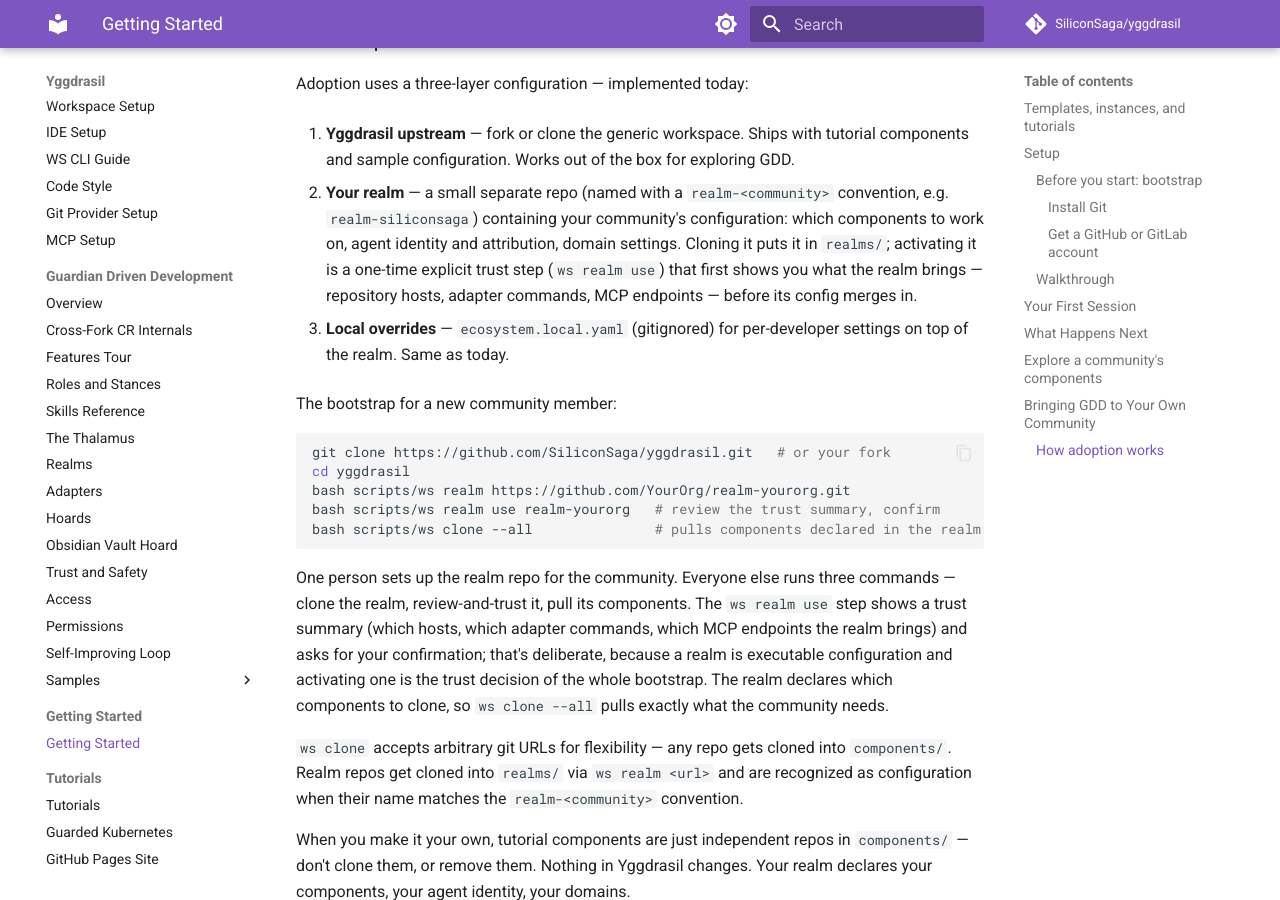
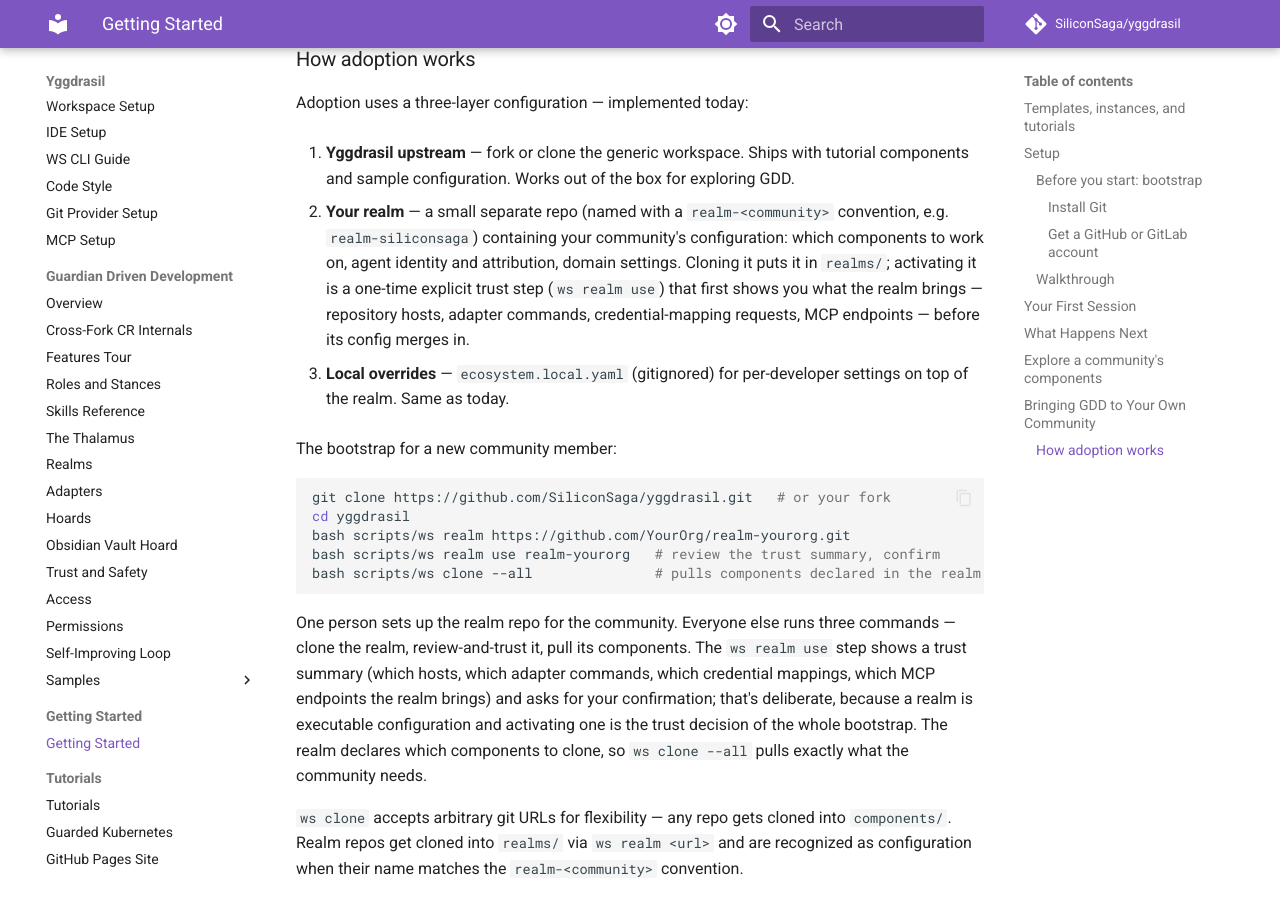
Before and after one commit to SiliconSaga/yggdrasil, an MkDocs documentation site: the page built from docs/getting-started/index.md, in a window 1280 px wide and 900 px high, scrolled down 5882 px. Built offline with MkDocs 1.6.1 and Material for MkDocs 9.7.7, drawn with Linux system fonts in a browser that asks for light colours; comment, search, counter and statistics services are not loaded; some of the changed text lies outside the part shown.

Commit message:
fix(security): PR #129 review round 2 — credentialed remotes, hermetic test sandbox, small hardening
Addresses the CodeRabbit + Copilot round on the second-pass push:

- git_remote_validate rejects HTTP(S) remotes with embedded userinfo credentials (redacted in the error) — a baked-in token would persist into .git/config and leak through process listings; tokens belong in .env, which ws injects per-process. SSH usernames (ssh://git@, git@host:) are identities, not credentials, and stay allowed — pinned by a test.
- The clone-fork test sandboxes unset inherited GIT_CONFIG_GLOBAL / XDG_CONFIG_HOME — a runner exporting either would point git past the HOME sandbox and back onto the real network (the mirror image of the git-2.32 hole the previous commit closed).
- getting-started's "explore a community's components" example gains the ws realm use step (the earlier section CodeRabbit caught outside the diff), and both trust-summary descriptions now list credential-mapping requests alongside hosts/adapters/MCP.
- ws-vscode builds the folders array as fully round-tripped JSON per iteration (no bracket append/strip), and its invalid-name error names the offending key — control-stripped first, since an invalid key is exactly the string that must not hit the terminal raw.
- MCP endpoint validation rejects whitespace anywhere in the URL, not just before the first slash.

Co-Authored-By: Claude Fable 5 <noreply@anthropic.com>

````diff
--- a/docs/getting-started/index.md
+++ b/docs/getting-started/index.md
@@ -173,7 +174,7 @@ Adoption uses a three-layer configuration — implemented today:
 
 1. **Yggdrasil upstream** — fork or clone the generic workspace. Ships with tutorial components and sample configuration. Works out of the box for exploring GDD.
 
-2. **Your realm** — a small separate repo (named with a `realm-<community>` convention, e.g. `realm-siliconsaga`) containing your community's configuration: which components to work on, agent identity and attribution, domain settings. Cloning it puts it in `realms/`; activating it is a one-time explicit trust step (`ws realm use`) that first shows you what the realm brings — repository hosts, adapter commands, MCP endpoints — before its config merges in.
+2. **Your realm** — a small separate repo (named with a `realm-<community>` convention, e.g. `realm-siliconsaga`) containing your community's configuration: which components to work on, agent identity and attribution, domain settings. Cloning it puts it in `realms/`; activating it is a one-time explicit trust step (`ws realm use`) that first shows you what the realm brings — repository hosts, adapter commands, credential-mapping requests, MCP endpoints — before its config merges in.
 
 3. **Local overrides** — `ecosystem.local.yaml` (gitignored) for per-developer settings on top of the realm. Same as today.
 
@@ -187,7 +188,7 @@ bash scripts/ws realm use realm-yourorg   # review the trust summary, confirm
 bash scripts/ws clone --all               # pulls components declared in the realm
 ```
 
-One person sets up the realm repo for the community. Everyone else runs three commands — clone the realm, review-and-trust it, pull its components. The `ws realm use` step shows a trust summary (which hosts, which adapter commands, which MCP endpoints the realm brings) and asks for your confirmation; that's deliberate, because a realm is executable configuration and activating one is the trust decision of the whole bootstrap. The realm declares which components to clone, so `ws clone --all` pulls exactly what the community needs.
+One person sets up the realm repo for the community. Everyone else runs three commands — clone the realm, review-and-trust it, pull its components. The `ws realm use` step shows a trust summary (which hosts, which adapter commands, which credential mappings, which MCP endpoints the realm brings) and asks for your confirmation; that's deliberate, because a realm is executable configuration and activating one is the trust decision of the whole bootstrap. The realm declares which components to clone, so `ws clone --all` pulls exactly what the community needs.
 
 `ws clone` accepts arbitrary git URLs for flexibility — any repo gets cloned into `components/`. Realm repos get cloned into `realms/` via `ws realm <url>` and are recognized as configuration when their name matches the `realm-<community>` convention.
 
````
Also changed, not shown: other parts of docs/getting-started/index.md (+1 -0 lines), 8 other files.
